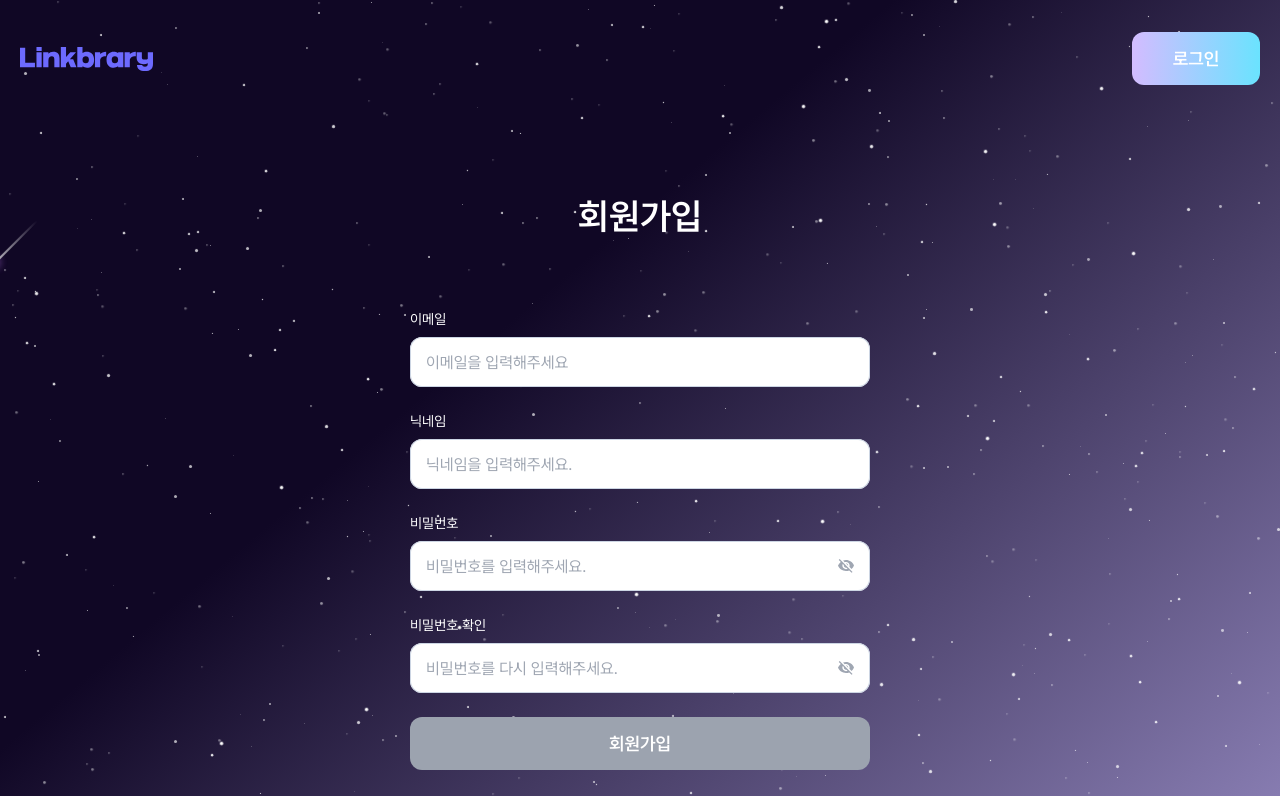
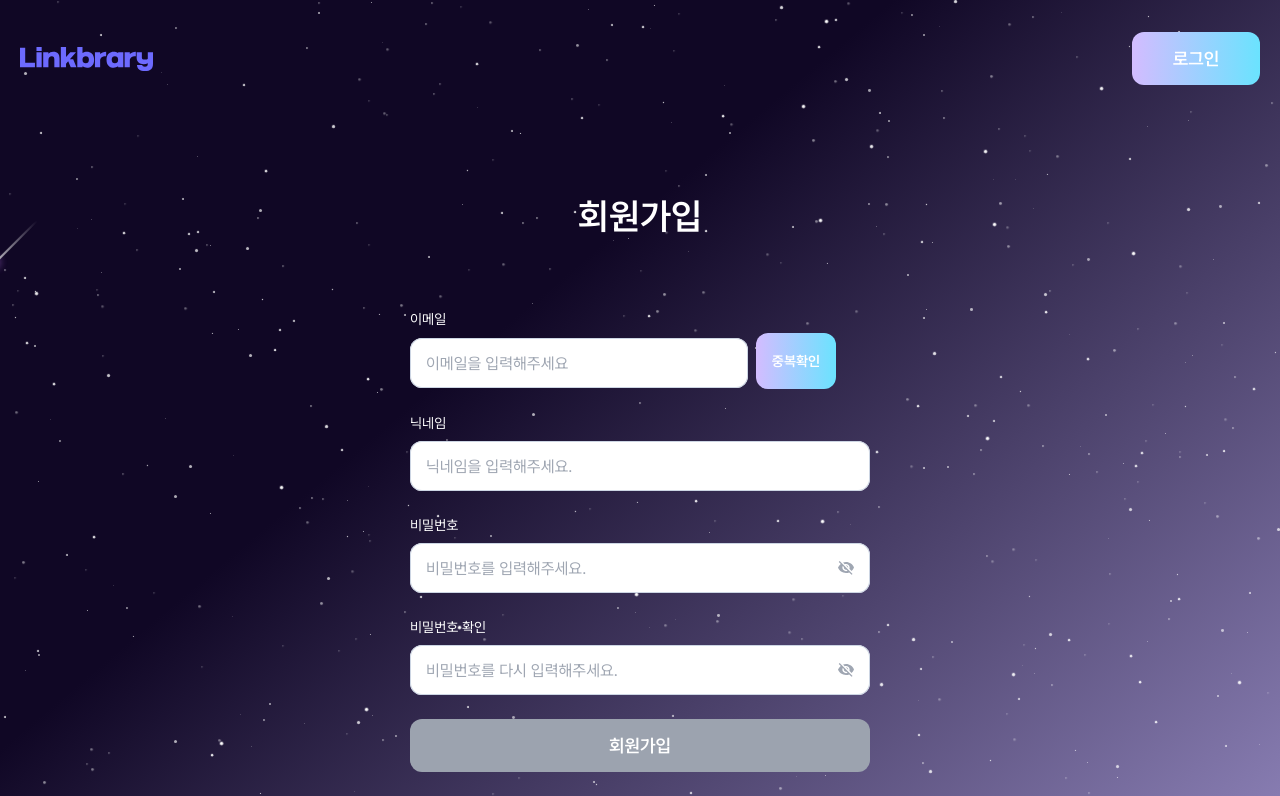
Before and after one commit to hyemeeny/SpaceLink, a Next.js app: page /signup in a window 1280 px wide. Shown: the top 796 px of the page. Built offline with nearby package versions, Linux system fonts and the light colour scheme; no server answers.

Commit message:
[Feat] 이메일 중복 확인 추가

```diff
--- a/src/app/(auth)/signup/page.tsx
+++ b/src/app/(auth)/signup/page.tsx
@@ -1,33 +1,63 @@
 "use client";
 
+import { useState } from "react";
 import { useRouter } from "next/navigation";
+import { useForm } from "react-hook-form";
 import { zodResolver } from "@hookform/resolvers/zod";
-import { useForm } from "react-hook-form";
-import { signUp } from "@/actions/auth";
+import { SignupSchema, SignupFormValues } from "@/schema/zodSchema";
+import { checkEmail, signUp } from "@/actions/auth";
 import Link from "next/link";
 import Image from "next/image";
 import Button from "@/components/Button/CtaButton";
+import CtaButton from "@/components/Button/CtaButton";
 import BaseInput from "@/components/Input/BaseInput";
 import toast from "react-hot-toast";
 import toastMessages from "@/lib/toastMessage";
-import { SignupSchema, SignupFormValues } from "@/schema/zodSchema";
+import LoadingSpinner from "@/components/LoadingSpinner";
 
 const SignupPage = () => {
   const router = useRouter();
+  const [isCheckEmail, setIsCheckEmail] = useState(false);
 
   const {
+    watch,
     register,
     handleSubmit,
+    setFocus,
     formState: { errors, isValid },
   } = useForm<SignupFormValues>({
     resolver: zodResolver(SignupSchema),
-    mode: "onChange",
-    defaultValues: {
-      name: "",
-      email: "",
-      password: "",
-    },
+    mode: "all",
   });
+
+  const handleCheckEmail = async () => {
+    const email = watch("email");
+
+    if (!email) {
+      toast.error("이메일을 입력해주세요.");
+      return;
+    }
+
+    try {
+      const response = await checkEmail({ email });
+
+      if (!response) {
+        toast.error(toastMessages.error.checkEmail);
+        return;
+      }
+
+      if (response.isUsableEmail) {
+        toast.success(toastMessages.success.checkEmail);
+      } else if (response.message) {
+        setFocus("email");
+        setIsCheckEmail(false);
+        toast.error(response.message);
+      }
+    } catch (error) {
+      console.error(error);
+      toast.error(toastMessages.error.checkEmail);
+    }
+  };
 
   const onSubmit = async (data: SignupFormValues) => {
     try {
@@ -44,18 +74,31 @@ const SignupPage = () => {
       <h1 className="text-white text-center text-2xl md:text-4xl font-semibold m-auto mb-12">회원가입</h1>
 
       <form className="grid gap-6" onSubmit={handleSubmit(onSubmit)}>
+        <div className="flex gap-2">
           <BaseInput
             label="이메일"
             id="email"
             type="email"
             placeholder="이메일을 입력해주세요"
+            className="flex-1"
             errors={errors.email?.message}
             {...register("email")}
           />
+          <CtaButton
+            width="w-[80px]"
+            height="h-[56px]"
+            className="md:text-sm mt-6"
+            type="button"
+            disabled={isCheckEmail}
+            onClick={handleCheckEmail}
+          >
+            {isCheckEmail ? <LoadingSpinner /> : "중복확인"}
+          </CtaButton>
+        </div>
         <BaseInput
           label="닉네임"
           id="name"
-          type="text"
+          type="name"
           placeholder="닉네임을 입력해주세요."
           errors={errors.name?.message}
           {...register("name")}
@@ -70,11 +113,11 @@ const SignupPage = () => {
         />
         <BaseInput
           label="비밀번호 확인"
-          id="password"
+          id="confirmPassword"
           type="password"
           placeholder="비밀번호를 다시 입력해주세요."
-          errors={errors.password?.message}
-          {...register("password")}
+          errors={errors.confirmPassword?.message}
+          {...register("confirmPassword")}
         />
 
         <Button type="submit" height="h-[53px]" disabled={!isValid}>
--- a/src/components/Button/CtaButton.tsx
+++ b/src/components/Button/CtaButton.tsx
@@ -5,11 +5,11 @@ interface ButtonProps {
   children: ReactNode;
   width?: string;
   height?: string;
-  onClick?: () => void;
   type?: "button" | "reset" | "submit";
   disabled?: boolean;
   className?: string;
   variant?: "gradient" | "red";
+  onClick?: () => void;
 }
 
 const CtaButton = ({
@@ -20,6 +20,7 @@ const CtaButton = ({
   disabled = false,
   className,
   variant = "gradient",
+  onClick,
 }: ButtonProps) => {
   const baseStyle = "rounded-xl text-white text-sm md:text-lg font-semibold transition duration-300 ease-in-out";
 
@@ -39,6 +40,7 @@ const CtaButton = ({
         className,
       )}
       disabled={disabled}
+      onClick={onClick}
     >
       {children}
     </button>
```
Lines whose indentation alone changed are shown as unchanged.
